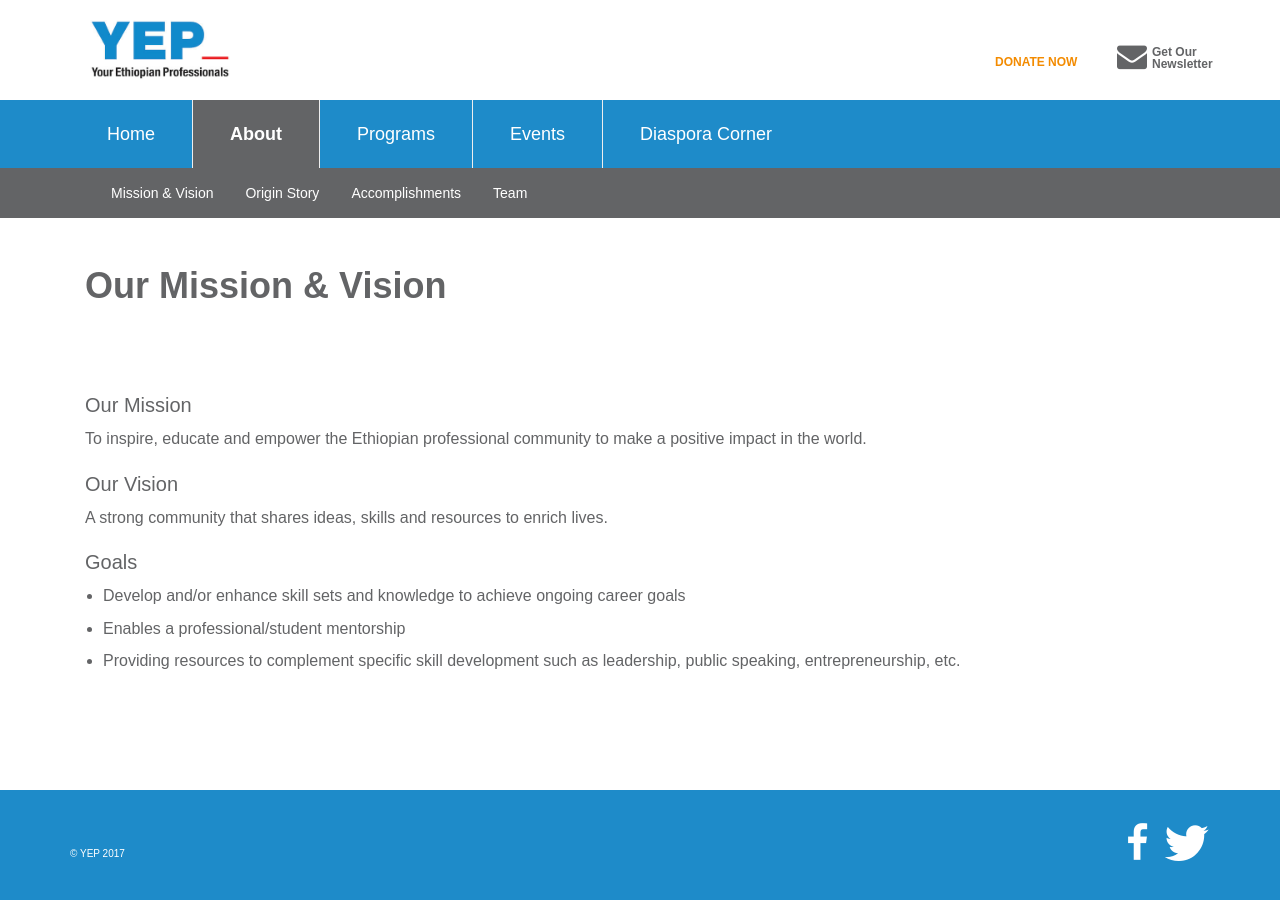
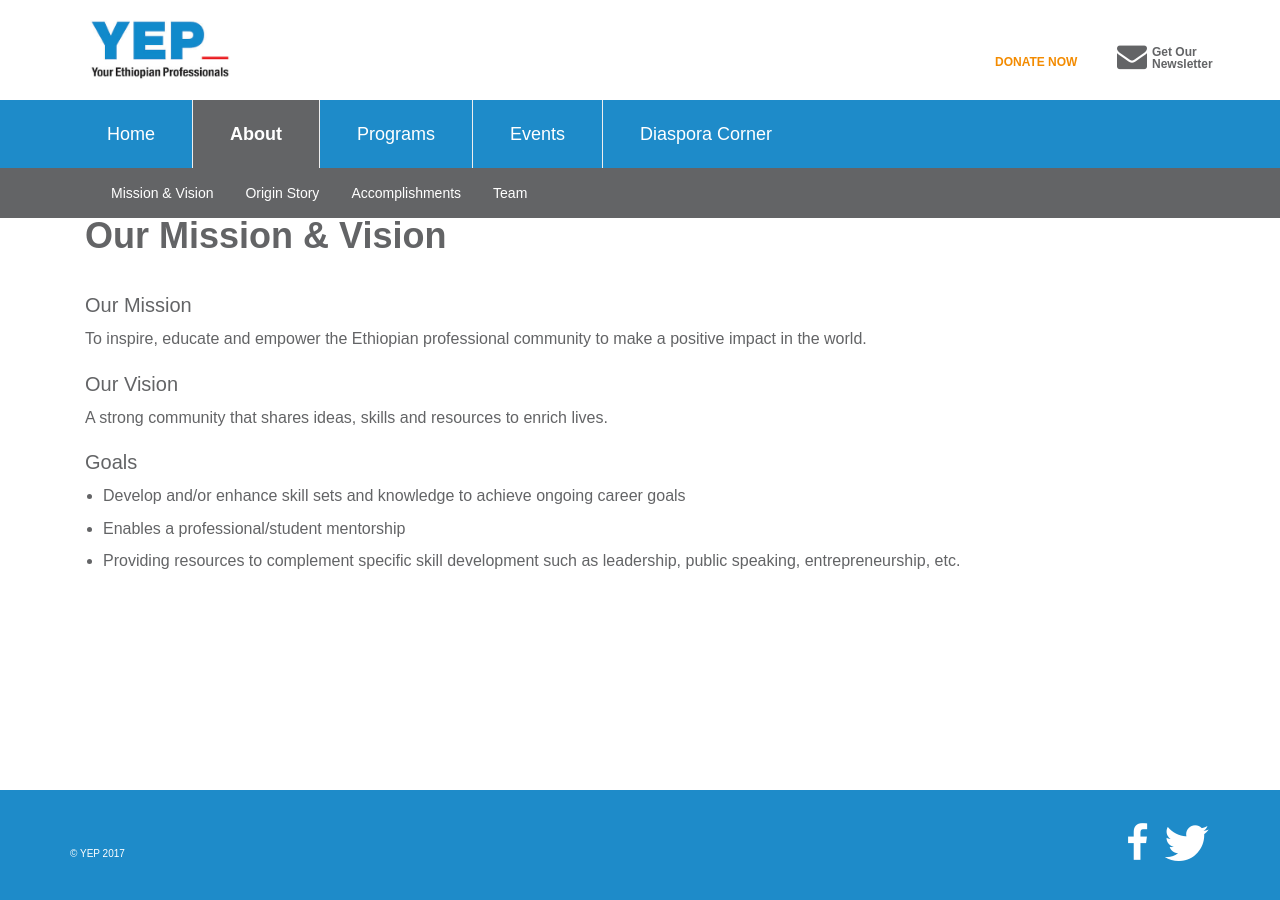
Before and after one commit to YEPNetwork/yepnetwork.github.io, a Jekyll site: the page built from _page/mission.html, in a window 1280 px wide. Built offline with Jekyll 4.4.1, drawn with Linux system fonts in a browser that asks for light colours; nearby versions of some CDN libraries; some web fonts are replaced.

Commit message:
Update mission.html

```diff
--- a/_page/mission.html
+++ b/_page/mission.html
@@ -5,7 +5,7 @@
 permalink: /about/mission/
 body_class: about
 ---
-<div class="container bg-white pad-by-50">
+<div class="container bg-white pad-by-30">
   <h1 class="margin-top-0 margin-bottom-2">Our Mission & Vision</h1>
 </div>
 
```
